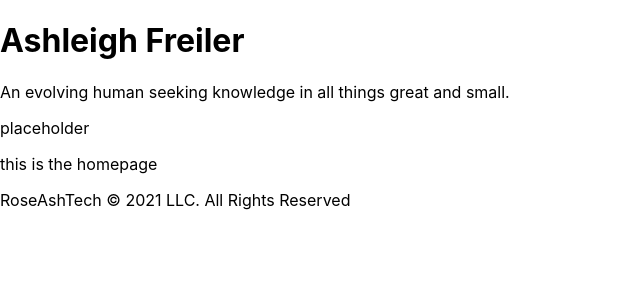
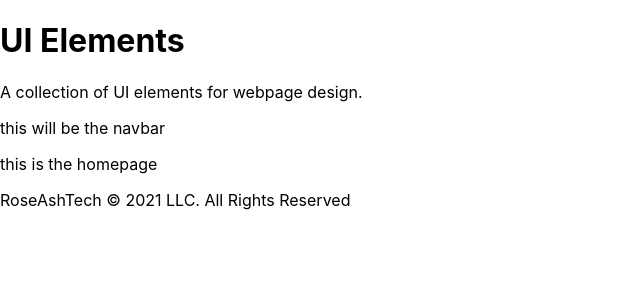
Before and after one commit to ARFreiler/UI_Elements, a React (Create React App) app in the folder ui_elements/: page / in a window 1280 px wide. Shown: the top 300 px of the page, without its empty margins (0-640 px from the left). Built offline with nearby package versions, Linux system fonts and the light colour scheme.

Commit message:
Reworked file structure to house components in individual folders based on separation of concern.

```diff
--- a/ui_elements/src/components/Content.js
+++ b/ui_elements/src/components/Content.js
@@ -1,9 +1,9 @@
 import React, { useState } from 'react';
 
 import Navbar from './Navbar';
-import Header from './pages/Header';
-import Footer from './pages/Footer';
-import UiElements from './pages/UiElements';
+import Header from './Header/Header';
+import Footer from './Footer/Footer';
+import UiElements from './UiElements/UiElements';
 
 export default function Content() {
     const [currentPage, setCurrentPage] = useState('UI Elements');
--- a/ui_elements/src/components/pages/Header.js
+++ b/ui_elements/src/components/Header/Header.js
@@ -1,15 +1,15 @@
 import React from 'react';
 // import '../styles/Header.css';
 import '../Navbar';
-import Navbar from '../Navbar';
+
 
 const Header = () => {
     return (
         <div className="body">
             <div className="container">
                 <div className="header">
-                    <h1 className="name">Ashleigh Freiler</h1>
-                    <p className="tag">An evolving human seeking knowledge in all things great and small.</p>
+                    <h1 className="title">UI Elements</h1>
+                    <p className="tag">A collection of UI elements for webpage design.</p>
 
                 </div>
 
--- a/ui_elements/src/components/Navbar.js
+++ b/ui_elements/src/components/Navbar.js
@@ -6,7 +6,7 @@ const Navbar = ({ currentPage, handlePageChange }) => {
     return (
         <div className="navbar">
             <div class="topnav">
-                <p>placeholder</p>
+                <p>this will be the navbar</p>
                 {/* <a href="#resume" onClick={() => handlePageChange('CV')} className={currentPage === 'CV' ? 'nav-link active' : 'nav-link'}>My CV</a>
                 <a href="#contact" onClick={() => handlePageChange('Contact Me')} className={currentPage === 'Contact Me' ? 'nav-link active' : 'nav-link'}>Contact Me</a>
                 <a href="#portfolio" onClick={() => handlePageChange('Portfolio')} className={currentPage === 'Portfolio' ? 'nav-link active' : 'nav-link'}>Portfolio</a>
```
Also changed, not shown: ui_elements/src/components/Footer/Footer.js (renamed from ui_elements/src/components/pages/Footer.js), ui_elements/src/components/UiElements/UiElements.js (renamed from ui_elements/src/components/pages/UiElements.js).
